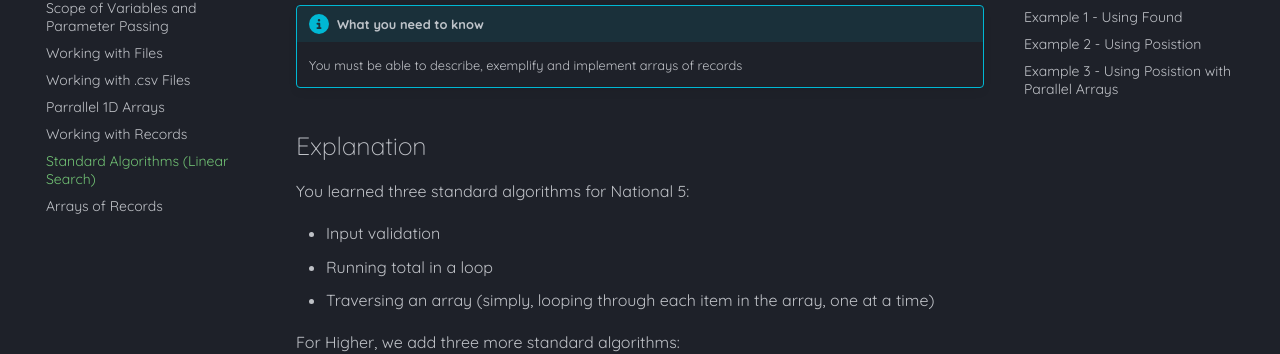
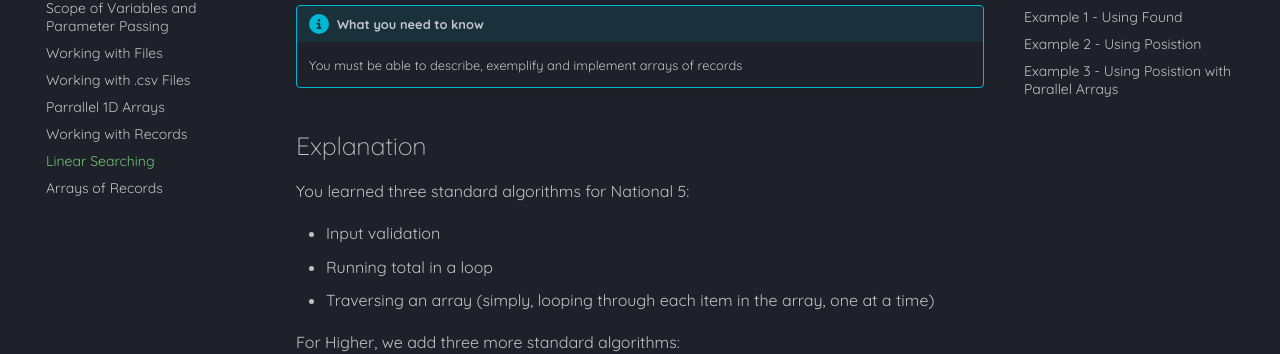
Before and after one commit to Mr-Wood-CS/Higher-Computing-Science-MD-Files, an MkDocs documentation site: the page built from docs/SI/09-Standard-Algorithms-Linear-Search.md, in a window 1280 px wide. Shown: the part 223-577 px from the top of the page. Built offline with MkDocs 1.6.1 and Material for MkDocs 9.7.7, drawn with Linux system fonts in a browser that asks for light colours.

Commit message:
Update mkdocs.yml

```diff
--- a/mkdocs.yml
+++ b/mkdocs.yml
@@ -15,7 +15,7 @@ nav:
       - Working with .csv Files: 'SI/06-Working-with-Files-(csv).md'
       - Parrallel 1D Arrays: 'SI/07-Parallel-1D-Arrays.md'
       - Working with Records: 'SI/08-Working-with-Records.md'
-      - Standard Algorithms (Linear Search): 'SI/09-Standard-Algorithms-Linear-Search.md'
+      - Linear Searching: 'SI/09-Standard-Algorithms-Linear-Search.md'
       - Arrays of Records: 'SI/10-Arrays-of-Records.md'
     - Unit 3 - Computer Systems:
       - CS/index.md
```
